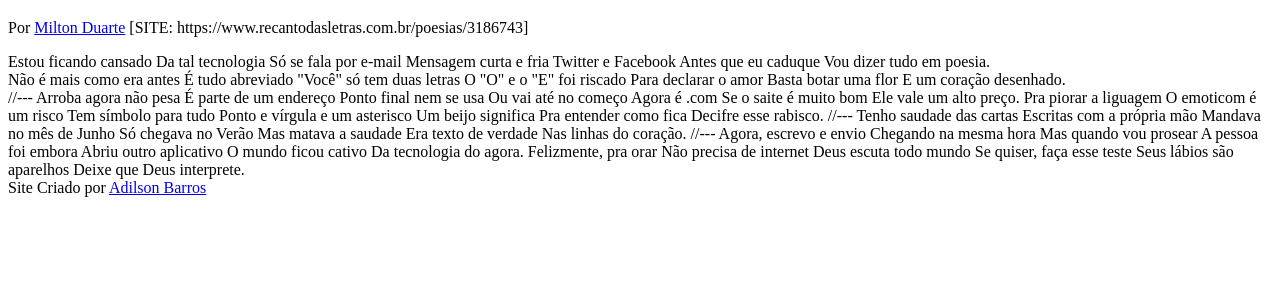
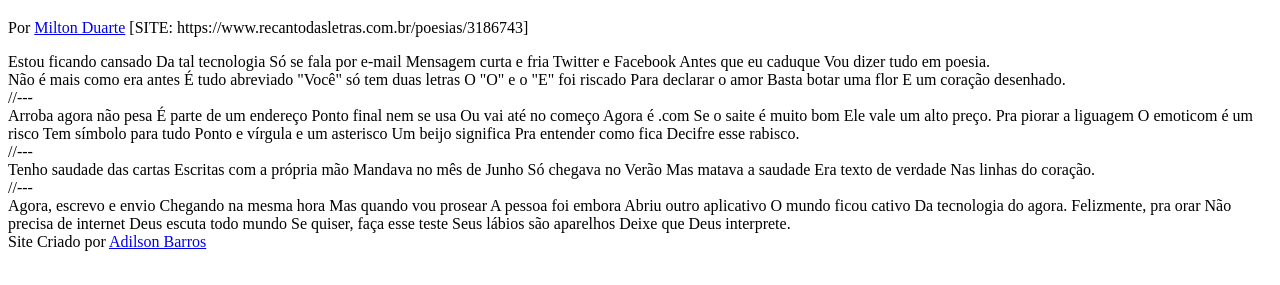
Before and after one commit to AcBarross/ProjetoFinal, a plain HTML site: page index.html in a window 1280 px wide. Shown: the part 61-346 px from the top of the page. Drawn offline with Linux system fonts and the light colour scheme.

Commit message:
VersaoFinal

```diff
--- a/index.html
+++ b/index.html
@@ -1,87 +1,52 @@
 <!DOCTYPE html>
 <html lang="pt-pt">
+
 <head>
     <meta charset="UTF-8">
     <meta http-equiv="X-UA-Compatible" content="IE=edge">
     <meta name="viewport" content="width=device-width, initial-scale=1.0">
     <title>Projeto Final</title>
 </head>
+
 <body>
     <header>
         <h1>Cordel Moderno</h1>
         <p>
-            Por <a href="https://www.recantodasletras.com.br/autor_textos.php?id=9806">Milton Duarte</a>
-            [SITE: https://www.recantodasletras.com.br/poesias/3186743]
+            Por <a href="https://www.recantodasletras.com.br/autor_textos.php?id=9806">Milton Duarte</a> [SITE: https://www.recantodasletras.com.br/poesias/3186743]
         </p>
     </header>
 
     <section>
-    Estou ficando cansado
-    Da tal tecnologia
-    Só se fala por e-mail
-    Mensagem curta e fria
-    Twitter e Facebook
-    Antes que eu caduque
-    Vou dizer tudo em poesia.
+        Estou ficando cansado Da tal tecnologia Só se fala por e-mail Mensagem curta e fria Twitter e Facebook Antes que eu caduque Vou dizer tudo em poesia.
     </section>
 
 
 
     <section>
-    Não é mais como era antes
-    É tudo abreviado
-    "Você" só tem duas letras
-    O "O" e o "E" foi riscado
-    Para declarar o amor
-    Basta botar uma flor
-    E um coração desenhado.
+        Não é mais como era antes É tudo abreviado "Você" só tem duas letras O "O" e o "E" foi riscado Para declarar o amor Basta botar uma flor E um coração desenhado.
     </section>
 
     //---
 
-Arroba agora não pesa
-É parte de um endereço
-Ponto final nem se usa
-Ou vai até no começo
-Agora é .com
-Se o saite é muito bom
-Ele vale um alto preço.
-
-Pra piorar a liguagem
-O emoticom é um risco
-Tem símbolo para tudo
-Ponto e vírgula e um asterisco
-Um beijo significa
-Pra entender como fica
-Decifre esse rabisco.
+    <section>
+        Arroba agora não pesa É parte de um endereço Ponto final nem se usa Ou vai até no começo Agora é .com Se o saite é muito bom Ele vale um alto preço. Pra piorar a liguagem O emoticom é um risco Tem símbolo para tudo Ponto e vírgula e um asterisco Um beijo
+        significa Pra entender como fica Decifre esse rabisco.
+    </section>
 
     //---
 
-Tenho saudade das cartas
-Escritas com a própria mão
-Mandava no mês de Junho
-Só chegava no Verão
-Mas matava a saudade
-Era texto de verdade
-Nas linhas do coração.
+    <section>
+        Tenho saudade das cartas Escritas com a própria mão Mandava no mês de Junho Só chegava no Verão Mas matava a saudade Era texto de verdade Nas linhas do coração.
+    </section>
 
     //---
 
-Agora, escrevo e envio
-Chegando na mesma hora
-Mas quando vou prosear
-A pessoa foi embora
-Abriu outro aplicativo
-O mundo ficou cativo
-Da tecnologia do agora.
-
-Felizmente, pra orar
-Não precisa de internet
-Deus escuta todo mundo
-Se quiser, faça esse teste
-Seus lábios são aparelhos
-Deixe que Deus interprete.
+    <section>
+        Agora, escrevo e envio Chegando na mesma hora Mas quando vou prosear A pessoa foi embora Abriu outro aplicativo O mundo ficou cativo Da tecnologia do agora. Felizmente, pra orar Não precisa de internet Deus escuta todo mundo Se quiser, faça esse teste
+        Seus lábios são aparelhos Deixe que Deus interprete.
+    </section>
 
 </body>
 <footer>Site Criado por <a href="https://github.com/AcBarross" target="_blank">Adilson Barros</a></footer>
+
 </html>
```
Also changed, not shown: 1 other file. Lines whose indentation alone changed are shown as unchanged.
